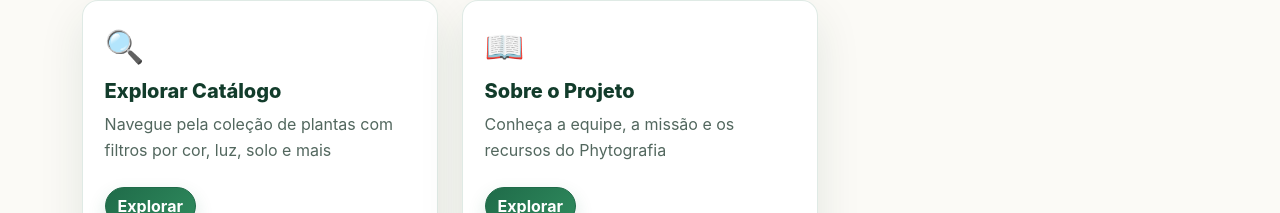
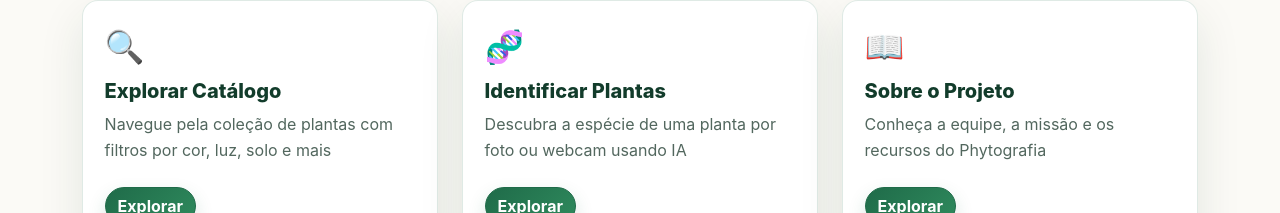
Before and after one commit to rickinjean/TCC-phyto, a React (Create React App) app in the folder mern-app-main-main/client/: page / in a window 1280 px wide. Shown: the part 714-927 px from the top of the page. Built offline with nearby package versions, Linux system fonts and the light colour scheme; no server answers.

Commit message:
feat: card 'Identificar Plantas' na home para usuarios acessarem a ferramenta de IA (navbar nao tem link)

```diff
--- a/mern-app-main-main/client/src/components/Inicio.js
+++ b/mern-app-main-main/client/src/components/Inicio.js
@@ -97,6 +97,12 @@ const QUICK_ACCESS_CARDS = [
         text: "Navegue pela coleção de plantas com filtros por cor, luz, solo e mais",
         href: "/plantlist",
         icon: "🔍",
+    },
+    {
+        title: "Identificar Plantas",
+        text: "Descubra a espécie de uma planta por foto ou webcam usando IA",
+        href: "/identificador",
+        icon: "🧬",
     },
     {
         title: "Minhas Listas",
```
